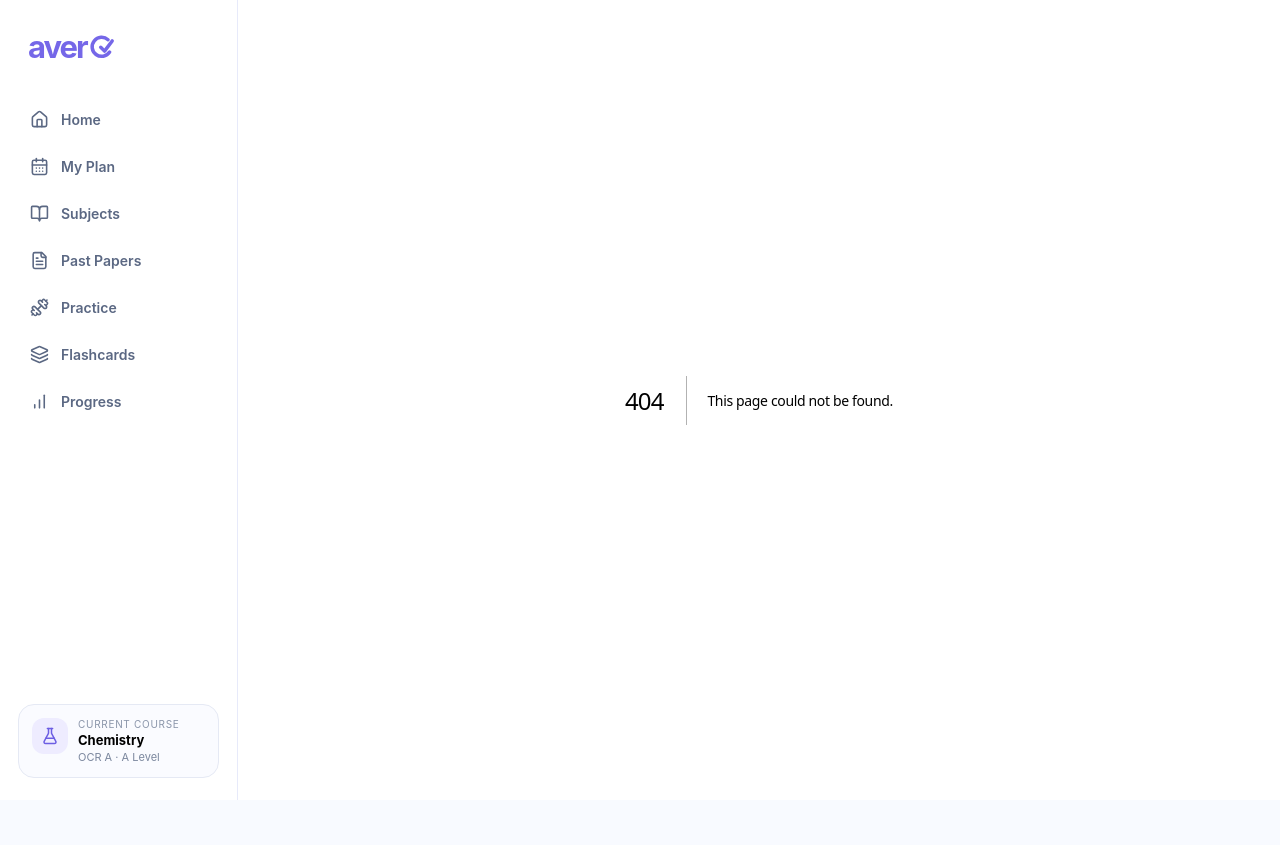
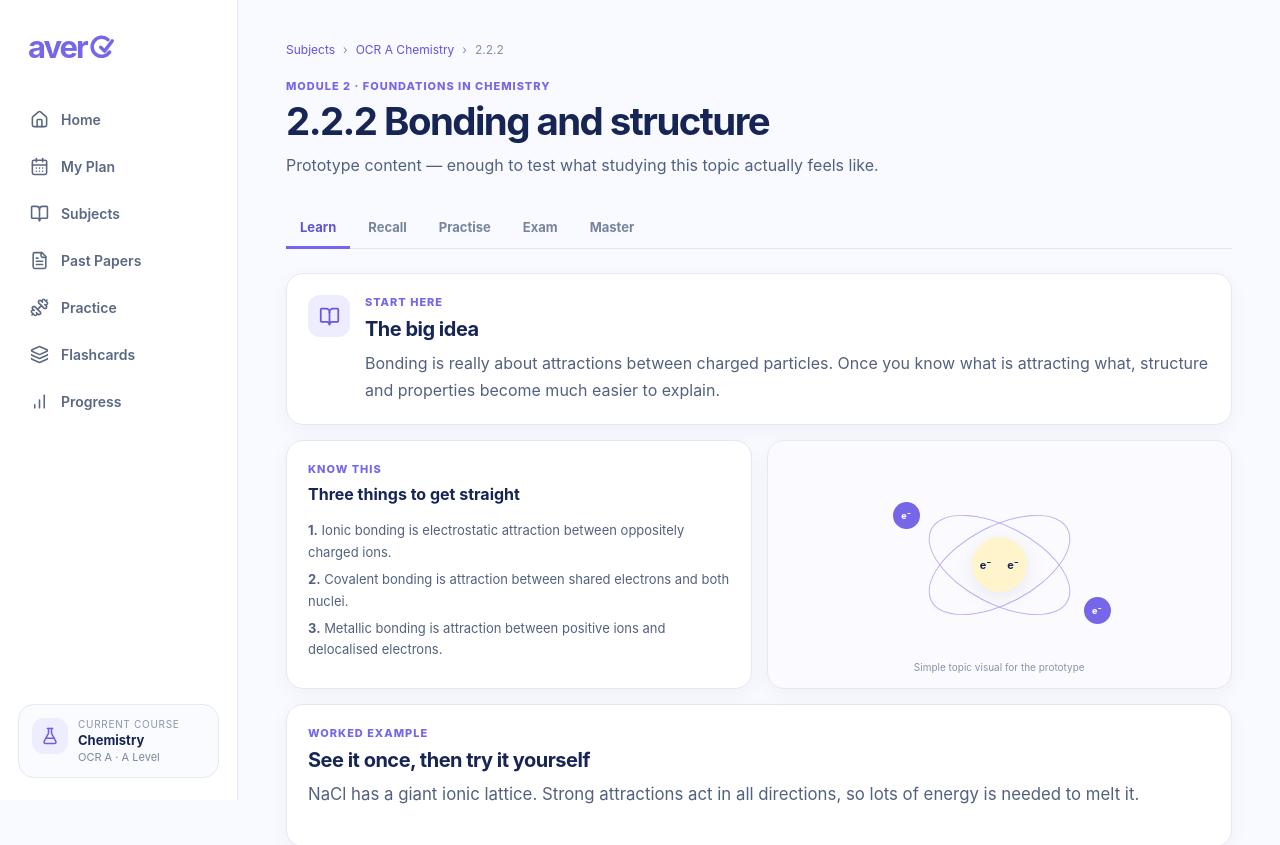
Before and after one commit to s19-netizen/avero, a Next.js app: page /chemistry/ocr-a/2-2-2 in a window 1280 px wide. Before the commit this address had no page. Shown: the top 845 px of the page. Before the commit the page ends 800 px from the top, so only its background shows below. Built offline with nearby package versions, Linux system fonts and the light colour scheme.

Commit message:
Add bonding and structure prototype page

```diff
--- /dev/null
+++ b/app/chemistry/ocr-a/2-2-2/page.tsx
@@ -0,0 +1,5 @@
+import { PlaceholderSpec } from "@/components/PlaceholderSpec";
+
+export default function BondingStructurePage() {
+  return <PlaceholderSpec code="2.2.2" title="Bonding and structure" previous="/chemistry/ocr-a/2-2-1" />;
+}
```
